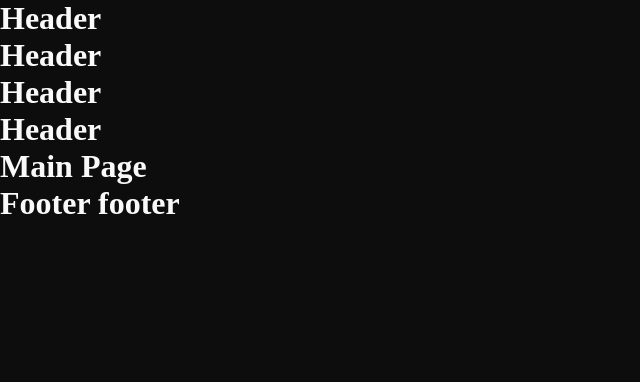
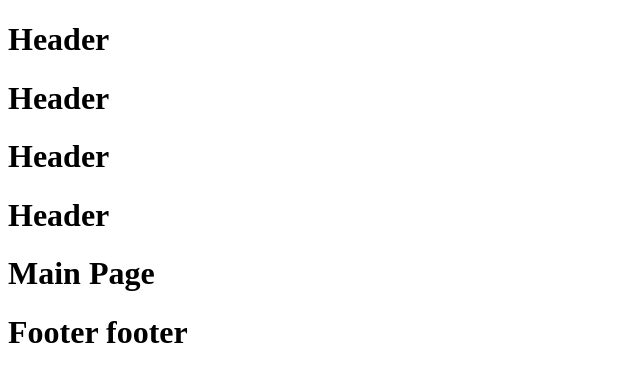
Before and after one commit to Felirian/flux, a Next.js app: page / in a window 1280 px wide. Shown: the top 382 px of the page, without its empty margins (0-640 px from the left). Built offline with nearby package versions, Linux system fonts and the light colour scheme.

Commit message:
add: import styles 2

```diff
--- a/src/style/styles.scss
+++ b/src/style/styles.scss
@@ -1,4 +1,4 @@
-@import "src/style/variables";
-@import "src/style/globals";
+//@import "src/style/variables";
+//@import "src/style/globals";
 //@import "src/style/button";
 //@import "src/style/scrollbar";
```
